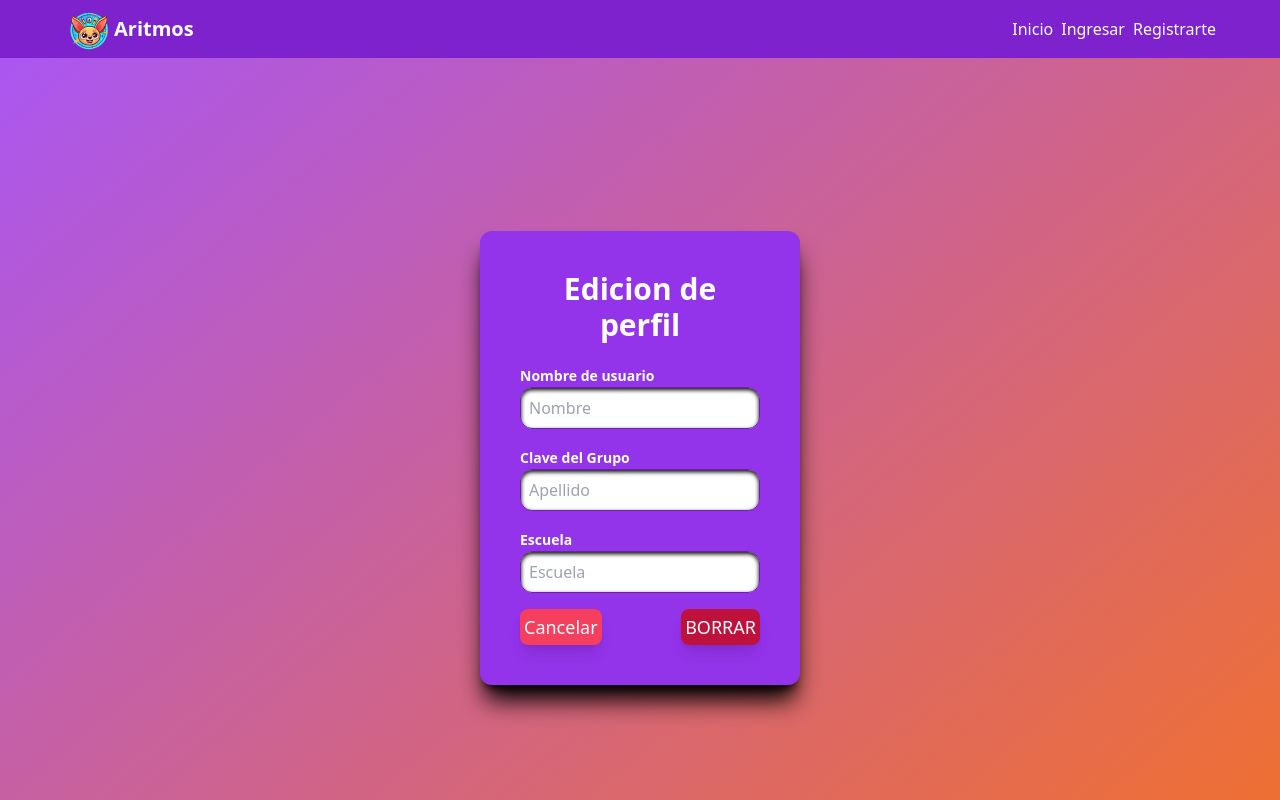
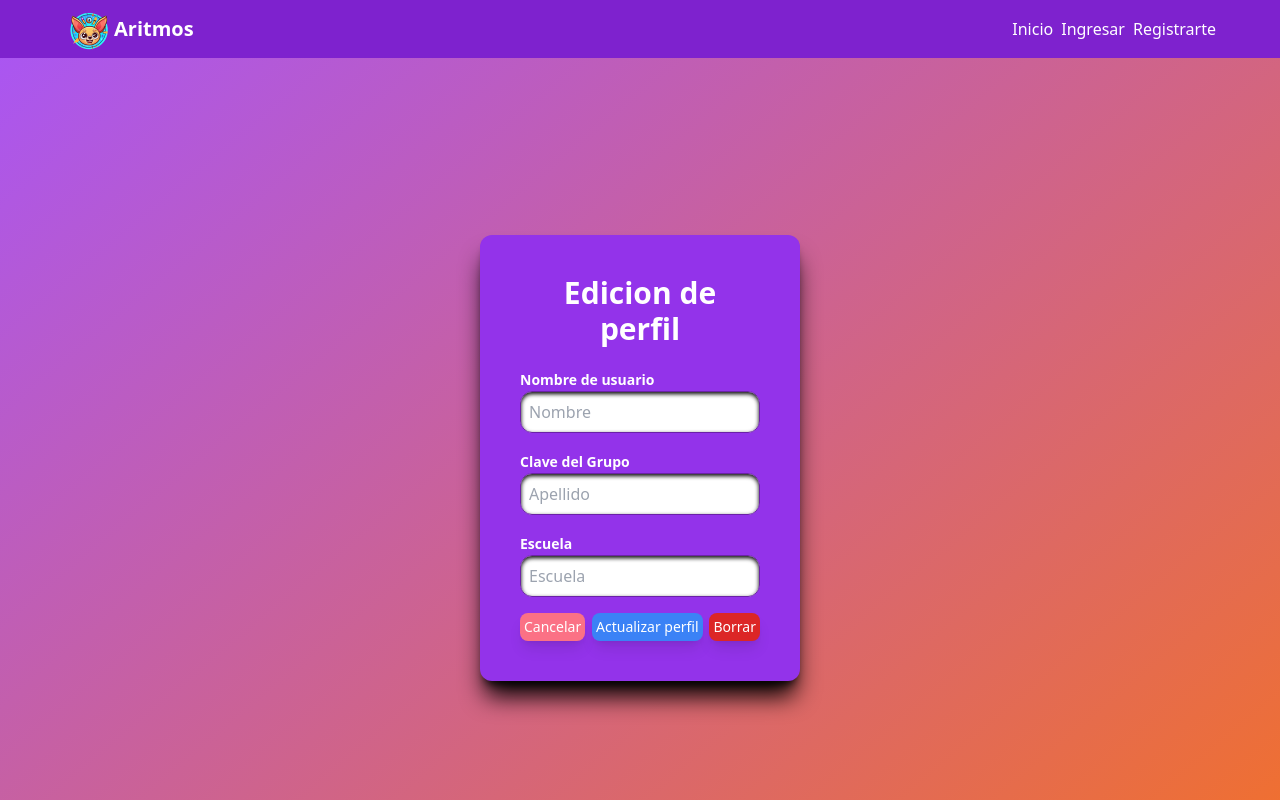
Before and after one commit to Salvador511/project, a Next.js app: page /auth/users/professors/dashboard/1/1/1 in a window 1280 px wide. Shown: the top 800 px of the page. Built offline with nearby package versions, Linux system fonts and the light colour scheme; no server answers; the database is empty.

Commit message:
update and styles

```diff
--- a/src/app/auth/users/professors/dashboard/[id_professor]/[id_groups]/[id_student]/page.jsx
+++ b/src/app/auth/users/professors/dashboard/[id_professor]/[id_groups]/[id_student]/page.jsx
@@ -34,6 +34,24 @@ function ConfigurationPage({ params }) {
         });
     }
   }, [params.id_student]);
+
+  const onSubmit = async (e) => {
+    e.preventDefault();
+
+    if (params.id_student) {
+      const res = await fetch(`/api/students/${params.id_student}`,{
+        method: "PUT",
+        body: JSON.stringify({fullname, school, id_group}),
+        headers:{
+          "Content-Type": "application/json"
+        }
+      })
+      const data = await res.json()
+    }
+    alert("Actualizado");
+    router.back();
+    router.refresh();
+}
 
     return (
       <div className=' h-screen flex justify-center items-center'>
@@ -75,9 +93,11 @@ function ConfigurationPage({ params }) {
                 />
 
                 <div className='grid grid-flow-col justify-between'>
-                <Link href={`../`}><button className="mx-auto bg-rose-500 text-lg font-medium text-center rounded-lg shadow-lg items-center justify-center w-full p-1 hover:shadow-inner hover:shadow-black hover:bg-sore-700 hover:text-gray-900 text-white transition-all duration-500" >Cancelar</button></Link>
-                  <button className='mx-auto bg-rose-700 text-lg font-medium text-center rounded-lg shadow-lg items-center justify-center w-full p-1 hover:shadow-inner hover:shadow-black hover:bg-rose-900 hover:text-gray-900 text-white transition-all duration-500' type='submit'
-                   onClick={async () => {
+                <Link href={`../`}><button className="mx-auto bg-rose-400 text-sm font-medium text-center rounded-lg shadow-lg items-center justify-center w-full p-1 hover:shadow-inner hover:shadow-black hover:bg-rose-600 hover:text-gray-900 text-white transition-all duration-500" >Cancelar</button></Link>
+                <button className='mx-auto bg-blue-500 text-sm font-medium text-center rounded-lg shadow-lg items-center justify-center w-full p-1 hover:shadow-inner hover:shadow-black hover:bg-blue-700 hover:text-gray-900 text-white transition-all duration-500' onClick={onSubmit}>
+                    Actualizar perfil
+                  </button>
+                  <button className='mx-auto bg-red-600 text-sm font-medium text-center rounded-lg shadow-lg items-center justify-center w-full p-1 hover:shadow-inner hover:shadow-black hover:bg-red-800 hover:text-black text-white transition-all duration-500'                 onClick={async () => {
                     try {
                         const res = await fetch(`/api/students/${Number(params.id_student)}`, {
                             method: 'DELETE',
@@ -90,13 +110,15 @@ function ConfigurationPage({ params }) {
                         const data = await res.json();
                         alert("BORRADO");
                         router.back();
+                        router.refresh();
                     } catch (error) {
                         console.error("Error deleting student:", error);
                     }
 
                     }}>
-                    BORRAR
+                    Borrar
                   </button>
+
                 </div>
               </form>
 
--- a/src/app/auth/users/professors/dashboard/[id_professor]/page.jsx
+++ b/src/app/auth/users/professors/dashboard/[id_professor]/page.jsx
@@ -56,14 +56,14 @@ function ProfessorPage({ params }) {
                 <div className='mx-auto'>
                     <img className='mx-auto max-md:p-1 w-4/5' src="/images/logoempresa.png" alt="" />
                 </div>
-                <div className='bg-white text-black font-semibold rounded-xl mx-auto grid grid-flow-row max-md:w-full md:w-2/3 items-center justify-center text-center shadow-xl shadow-black'>
+                <div className='bg-white text-black font-semibold rounded-xl mx-auto p-2 grid grid-flow-row max-md:w-full md:w-2/3 items-center justify-center text-center shadow-xl shadow-black'>
                     <h1 className='text-6xl max-md:p-1 md:m-2'>Perfil del usuario</h1>
-                    <h1 className='text-2xl max-md:p-1 md:m-2'>Nombre: {fullname}</h1>
-                    <p className='text-2xl max-md:p-1 md:m-2'>Escuela: {school}</p>
-                    <p className='text-2xl max-md:p-1 md:m-2'>Clave de Grupo {id_group}</p>
-                    <p className='text-2xl max-md:p-1 md:m-2'>Grupo al que pertenece: {groupName}</p>
-                    <p className='bg-purple-500 text-md font-medium text-center rounded-md shadow-md items-center justify-center p-1 m-4 hover:shadow-inner hover:shadow-black hover:bg-sky-700 hover:text-gray-900 text-white transition-all duration-500 w-1/2 mx-auto' onClick={() => router.push(`/auth/users/professors/dashboard/${params.id_professor}/configurations`)}>Edita tu perfil</p>
-                    <h1 className='bg-blue-500 text-md font-medium text-center rounded-md shadow-md items-center justify-center p-1 hover:shadow-inner hover:shadow-black hover:bg-sky-700 hover:text-gray-900 text-white transition-all duration-100 w-1/2 mb-5 mx-auto'
+                    <h1 className='text-2xl max-md:p-1 md:m-2'>Nombre: <p className='font-bold'>{fullname}</p></h1>
+                    <p className='text-2xl max-md:p-1 md:m-2'>Escuela: <p className='font-bold'>{school}</p></p>
+                    <p className='text-2xl max-md:p-1 md:m-2'>Clave de Grupo <p className='font-bold'>{id_group}</p></p>
+                    <p className='text-2xl max-md:p-1 md:m-2'>Grupo al que pertenece: <p className='font-bold'>{groupName}</p></p>
+                    <button className='bg-purple-500 text-md font-medium text-center rounded-md shadow-md items-center justify-center p-1 m-4 hover:shadow-inner hover:shadow-black hover:bg-purple-700 hover:text-gray-900 text-white transition-all duration-500 w-1/2 mx-auto' onClick={() => router.push(`/auth/users/professors/dashboard/${params.id_professor}/configurations`)}>Edita tu perfil</button>
+                    <button className='bg-blue-500 text-md font-medium text-center rounded-md shadow-md items-center justify-center p-1 hover:shadow-inner hover:shadow-black hover:bg-sky-700 hover:text-gray-900 text-white transition-all duration-100 w-1/2 mb-5 mx-auto'
                     onClick={() =>{
                       setLoading(true)
                       router.push(`/auth/users/professors/dashboard/${params.id_professor}/${id_group}`)
@@ -71,7 +71,7 @@ function ProfessorPage({ params }) {
                     }
                     }>
                 Alumnos de tu grupo
-              </h1>
+              </button>
               </div>
               </div>
             </div>
--- a/src/app/auth/users/students/dashboard/[id_student]/page.jsx
+++ b/src/app/auth/users/students/dashboard/[id_student]/page.jsx
@@ -73,19 +73,19 @@ function StudentPage({ params }) {
                     </div>
                     <div className='bg-white text-black font-semibold rounded-xl mx-auto grid grid-flow-row max-md:w-full md:w-2/3 items-center justify-center text-center shadow-xl shadow-black'>
                         <h1 className='text-6xl max-md:p-1 md:m-2'>Perfil del usuario</h1>
-                        <h1 className='text-2xl max-md:p-1 md:m-2'>Nombre: {fullname}</h1>
-                        <p className='text-2xl max-md:p-1 md:m-2'>Escuela: {school}</p>
-                        <p className='text-2xl max-md:p-1 md:m-2'>Grupo al que pertenece: {groupName}</p>
-                        <p className='text-2xl max-md:p-1 md:m-2'>Resultados de Examen de Sumas: {scoreAddition}</p>
-                        <p className='text-2xl max-md:p-1 md:m-2'>Resultados de Examen de Restas: {scoreSubstraction}</p>
-                        <p className='bg-purple-500 text-md font-medium text-center rounded-md shadow-md items-center justify-center p-1 m-4 hover:shadow-inner hover:shadow-black hover:bg-sky-700 hover:text-gray-900 text-white transition-all duration-500 w-1/2 mx-auto' onClick={() => router.push(`/auth/users/students/dashboard/${params.id_student}/configurations`)}>Editar perfil</p>
+                        <h1 className='text-2xl max-md:p-1 md:m-2'>Nombre: <p className='font-bold'>{fullname}</p></h1>
+                        <p className='text-2xl max-md:p-1 md:m-2'>Escuela: <p className='font-bold'>{school}</p></p>
+                        <p className='text-2xl max-md:p-1 md:m-2'>Grupo al que pertenece: <p className='font-bold'>{groupName}</p></p>
+                        <p className='text-2xl max-md:p-1 md:m-2'>Resultados de Examen de Sumas: <p className='font-bold'>{scoreAddition}</p></p>
+                        <p className='text-2xl max-md:p-1 md:m-2'>Resultados de Examen de Restas: <p className='font-bold'>{scoreSubstraction}</p></p>
+                        <button className='bg-purple-500 text-md font-medium text-center rounded-md shadow-md items-center justify-center p-1 m-4 hover:shadow-inner hover:shadow-black hover:bg-sky-700 hover:text-gray-900 text-white transition-all duration-500 w-1/2 mx-auto' onClick={() => router.push(`/auth/users/students/dashboard/${params.id_student}/configurations`)}>Editar perfil</button>
                     </div>
               </div>
             </div>
           ) : (
-            <h1 onClick={() => router.push(`/auth/users/students/dashboard/${session?.user?.id}`)} className=' bg-red-800 transition-all ease-in-out animate-bounce items-center rounded-full m-24 p-24 justify-center text-3xl text-white text-center scale-105'>
+            <button onClick={() => router.push(`/auth/users/students/dashboard/${session?.user?.id}`)} className=' bg-red-800 transition-all ease-in-out animate-bounce items-center rounded-full m-24 p-24 justify-center text-3xl text-white text-center scale-105'>
               NO TIENES ACCESO
-            </h1>
+            </button>
           )}
         </>
       )}
```
